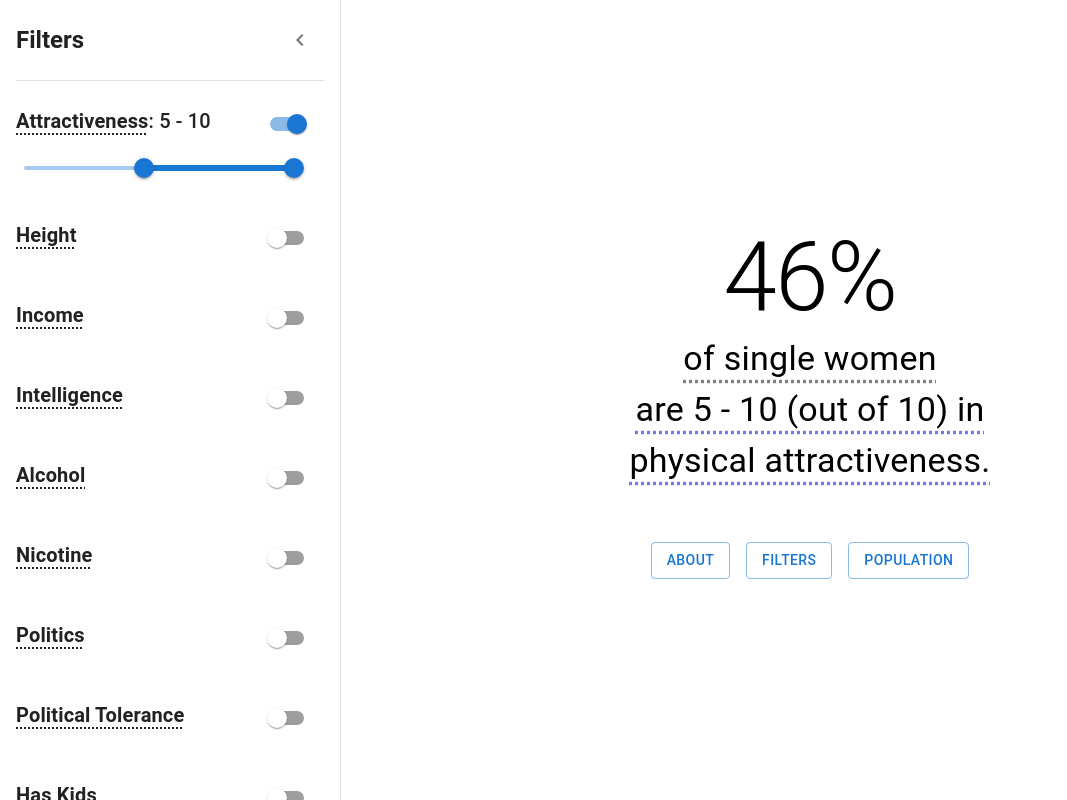
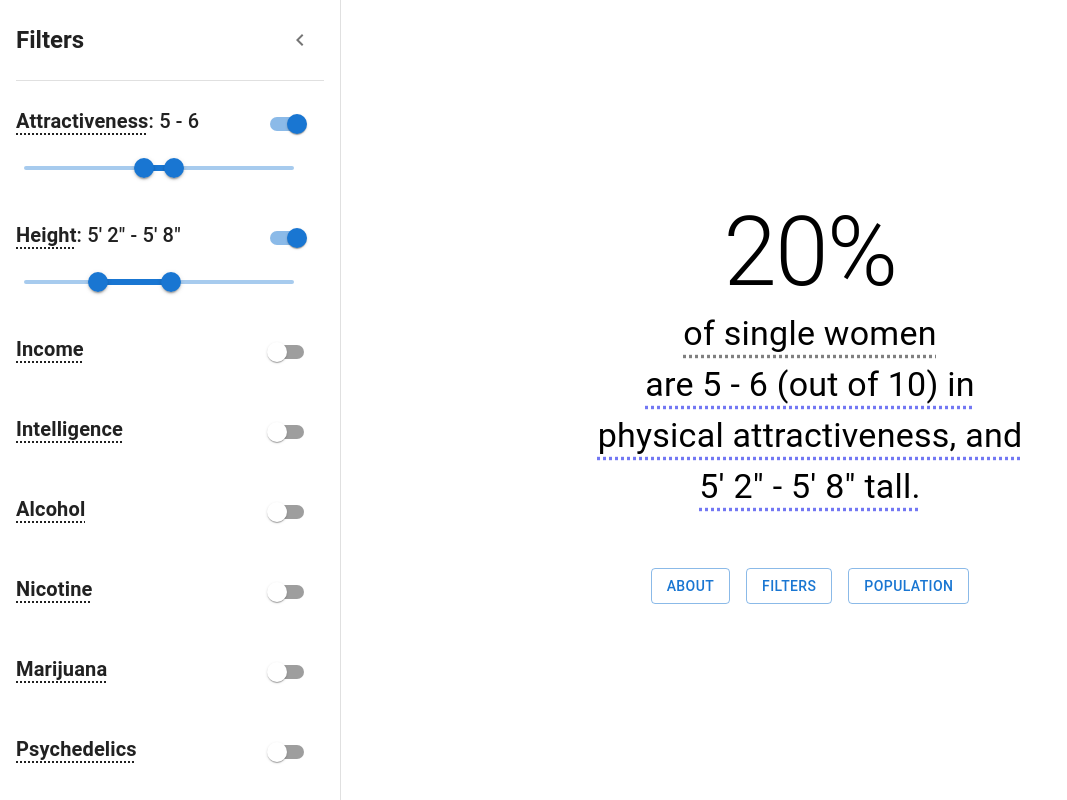
Before and after one commit to dankras/filters, a React (Create React App) app: page / in a window 1280 px wide. Shown: the whole page, without its empty margins (0-1067 px from the left). Built offline with nearby package versions, Linux system fonts and the light colour scheme.

Commit message:
more filters

```diff
--- a/src/App.js
+++ b/src/App.js
@@ -5,6 +5,7 @@ import { useTheme } from "@mui/material/styles";
 
 import { PEOPLE } from "./data/people";
 import { minHeightInches, maxHeightInches } from "./data/stats";
+import { sexPartnerScoreToLabel } from "./data/labels";
 import ResultsDisplay from "./components/resultsDisplay";
 import LargeScreenLayout from "./components/LargeScreenLayout";
 import SmallScreenLayout from "./components/SmallScreenLayout";
@@ -23,10 +24,10 @@ import {
 export default function App() {
   const [isAttractivenessFilterEnabled, setAttractivenessFilterEnabled] =
     useState(true);
-  const [attractivenessRange, setAttractivenessRange] = useState([5, 10]);
+  const [attractivenessRange, setAttractivenessRange] = useState([5, 6]);
 
-  const [isHeightFilterEnabled, setHeightFilterEnabled] = useState(false);
-  const [heightRange, setHeightRange] = useState([65, 70]);
+  const [isHeightFilterEnabled, setHeightFilterEnabled] = useState(true);
+  const [heightRange, setHeightRange] = useState([62, 68]);
 
   const [isIncomeFilterEnabled, setIncomeFilterEnabled] = useState(false);
   const [incomeRange, setIncomeRange] = useState([3, 7]);
@@ -40,6 +41,12 @@ export default function App() {
 
   const [isNicotineFilterEnabled, setNicotineFilterEnabled] = useState(false);
   const [nicotine, setNicotine] = useState("No");
+
+  const [isMarijuanaFilterEnabled, setMarijuanaFilterEnabled] = useState(false);
+  const [marijuana, setMarijuana] = useState("No");
+
+  const [isPsychFilterEnabled, setPsychFilterEnabled] = useState(false);
+  const [psychedelics, setPsychedelics] = useState("No");
 
   const [isPoliticsFilterEnabled, setPoliticsFilterEnabled] = useState(false);
   const [politics, setPolitics] = useState("Moderate");
@@ -55,6 +62,10 @@ export default function App() {
 
   const [isHasKidsFilterEnabled, setHasKidsFilterEnabled] = useState(false);
   const [hasKids, setHasKids] = useState("No");
+
+  const [isSexPartnersFilterEnabled, setSexPartnersFilterEnabled] =
+    useState(false);
+  const [sexPartners, setSexPartners] = useState(1.0);
 
   const leftIncome = formatIncomeBucket(incomeRange[0], true);
   const rightIncome = formatIncomeBucket(incomeRange[1], false);
@@ -174,6 +185,36 @@ export default function App() {
       info: "Do they use nicotine?",
     },
     {
+      label: "Marijuana",
+      type: "dropdown",
+      isEnabled: isMarijuanaFilterEnabled,
+      setEnabled: setMarijuanaFilterEnabled,
+      value: marijuana,
+      setValue: setMarijuana,
+      predicate: (person) => person.uses_marijuana === marijuana,
+      display: marijuana === "Yes" ? "marijuana users" : "not marijuana users",
+      options: [
+        { value: "Yes", label: "Yes" },
+        { value: "No", label: "No" },
+      ],
+      info: "Do they use marijuana?",
+    },
+    {
+      label: "Psychedelics",
+      type: "dropdown",
+      isEnabled: isPsychFilterEnabled,
+      setEnabled: setPsychFilterEnabled,
+      value: psychedelics,
+      setValue: setPsychedelics,
+      predicate: (person) => person.has_used_psychedelics === psychedelics,
+      display: psychedelics === "Yes" ? "psychonauts" : "not psychonauts",
+      options: [
+        { value: "Yes", label: "Yes" },
+        { value: "No", label: "No" },
+      ],
+      info: "Have they ever used psychedelics?",
+    },
+    {
       label: "Politics",
       type: "dropdown",
       isEnabled: isPoliticsFilterEnabled,
@@ -246,6 +287,26 @@ export default function App() {
         { value: "No", label: "No" },
       ],
       info: "Do they want kids?",
+    },
+    {
+      label: "Sexual Partners",
+      type: "dropdown",
+      isEnabled: isSexPartnersFilterEnabled,
+      setEnabled: setSexPartnersFilterEnabled,
+      value: sexPartners,
+      setValue: setSexPartners,
+      predicate: (person) => person.sex_partners_score === sexPartners,
+      display: `having sex with ${sexPartnerScoreToLabel(
+        sexPartners
+      )} partners per year`,
+      options: [
+        { value: 0.0, label: "0" },
+        { value: 1.0, label: "1" },
+        { value: 2.0, label: "2-4" },
+        { value: 3.0, label: "5-9" },
+        { value: 4.0, label: "10+" },
+      ],
+      info: "How many different partners have they had sex with in the past year?",
     },
   ];
 
--- a/src/data/labels.js
+++ b/src/data/labels.js
@@ -10,13 +10,8 @@ export const INCOME_BUCKET_TO_LABEL = {
   9: [">$200k", ">$200k"],
 };
 
-export const SEX_PARTNER_SCORE_TO_LABEL = {
-  0: ["0", "0"],
-  1: ["1", "1"],
-  2: ["2", "4"],
-  3: ["5", "9"],
-  4: ["10+", "10+"],
-};
+export const sexPartnerScoreToLabel = (score) =>
+  ({ 0: "0", 1: "1", 2: "2-4", 3: "5-9", 4: "10+" }[score]);
 
 export const NUM_CHILDREN_WANTED_TO_LABEL = {
   0: ["0", "0"],
--- a/src/utils.js
+++ b/src/utils.js
@@ -1,4 +1,3 @@
-import { useState, useEffect } from "react";
 import { replace } from "lodash";
 
 import { INCOME_BUCKET_TO_LABEL } from "./data/labels";
```
